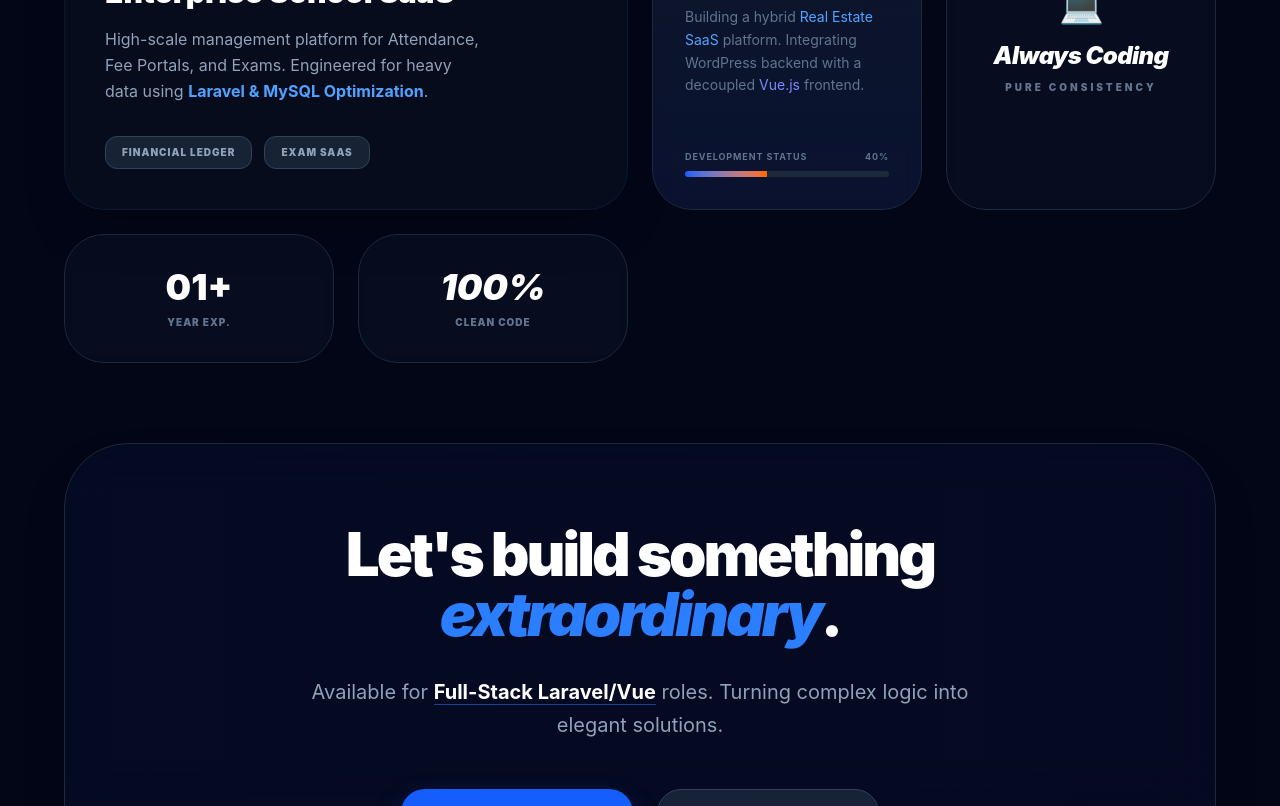
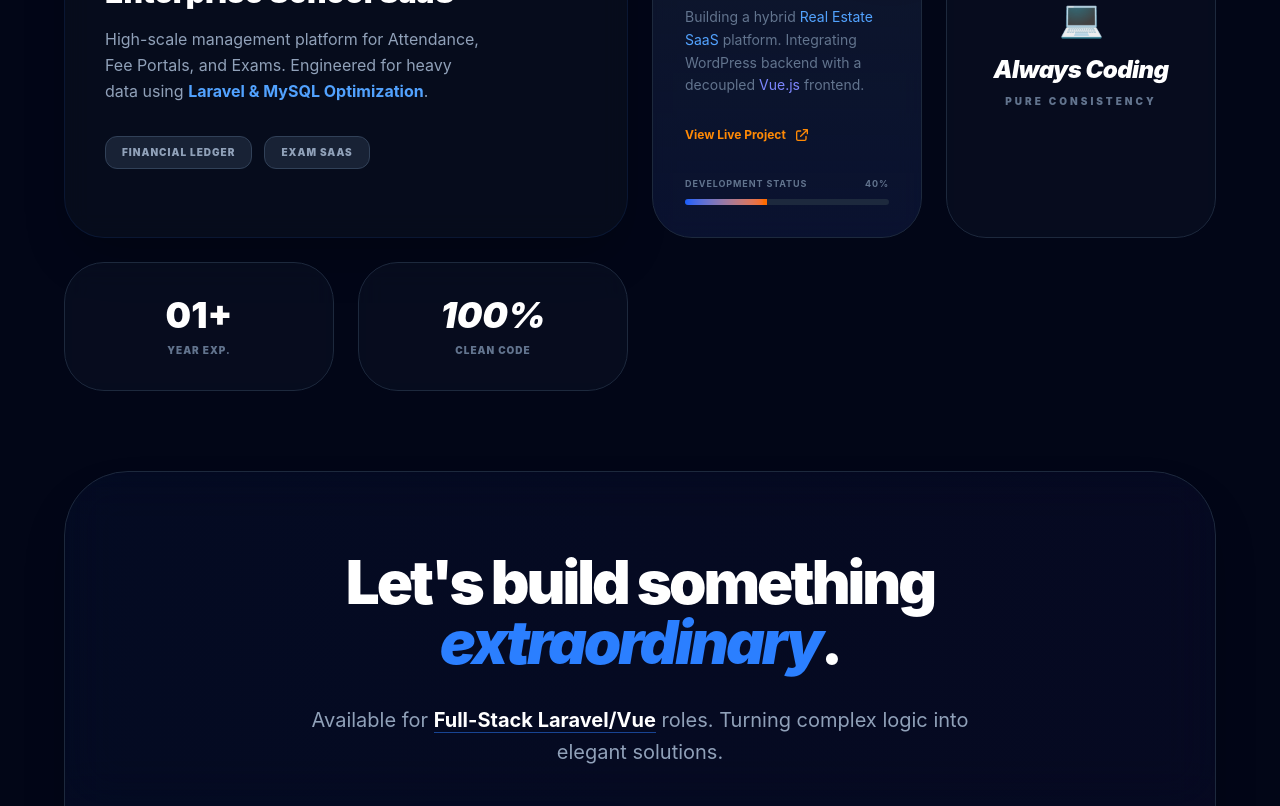
Before and after one commit to amin5455/my-portfolio, a Vue app: page / in a window 1280 px wide. Shown: the part 940-1746 px from the top of the page. Built offline with nearby package versions, Linux system fonts and the light colour scheme.

Commit message:
Add live site link to Nestly project card in portfolio

```diff
--- a/src/App.vue
+++ b/src/App.vue
@@ -172,9 +172,18 @@
       </div>
 
       <h4 class="text-xl font-bold text-white mb-3 tracking-tight">Nestly.site</h4>
-      <p class="text-slate-500 text-sm leading-relaxed">
+      <p class="text-slate-500 text-sm leading-relaxed mb-6">
         Building a hybrid <span class="text-blue-400">Real Estate SaaS</span> platform. Integrating WordPress backend with a decoupled <span class="text-indigo-400">Vue.js</span> frontend.
       </p>
+
+      <!-- View Live Link -->
+      <a href="https://nestly.site" target="_blank" class="inline-flex items-center gap-2 text-xs font-bold text-orange-400 hover:text-orange-300 transition-colors group/link">
+        View Live Project
+        <svg xmlns="http://www.w3.org/2000/svg" class="h-4 w-4 transform group-hover/link:translate-x-1 transition-transform" fill="none" viewBox="0 0 24 24" stroke="currentColor">
+          <path stroke-linecap="round" stroke-linejoin="round" stroke-width="2" d="Stack 13 10V11m0 4v1m4-11h-4m-6 0a1 1 0 00-1 1v3M4 7v10a2 2 0 002 2h12a2 2 0 002-2V7M4 7h16" />
+          <path stroke-linecap="round" stroke-linejoin="round" stroke-width="2" d="M10 6H6a2 2 0 00-2 2v10a2 2 0 002 2h10a2 2 0 002-2v-4M14 4h6m0 0v6m0-6L10 14" />
+        </svg>
+      </a>
     </div>
 
     <div class="mt-8">
@@ -194,7 +203,6 @@
   <!-- Decorative background element -->
   <div class="absolute -right-4 -top-4 w-24 h-24 bg-orange-500/5 blur-2xl rounded-full group-hover:bg-orange-500/10 transition-all"></div>
 </div>
-
 
 
 
```
